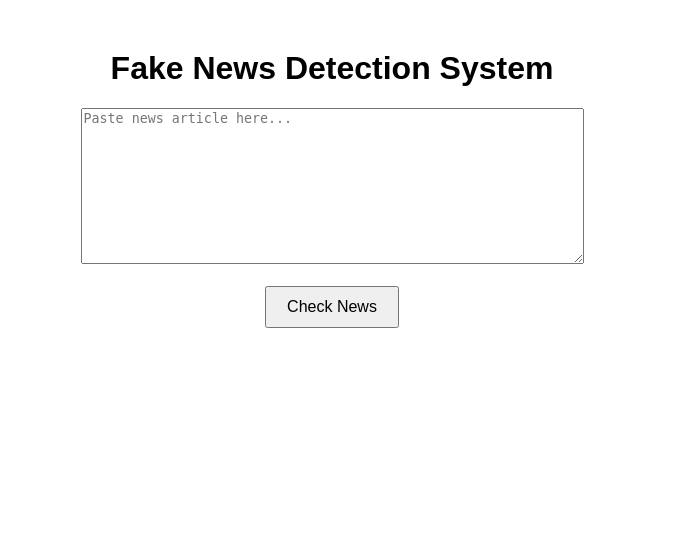
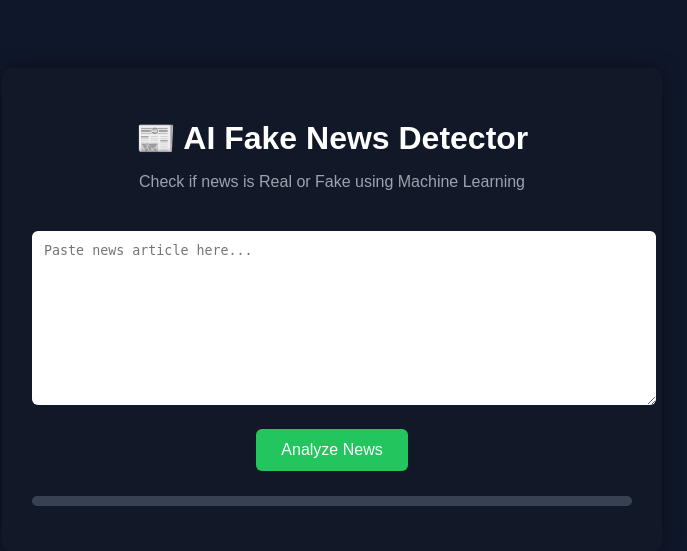
Before and after one commit to meAmanRaj/fake-news-detection-ml, a Flask app: page / in a window 1280 px wide. Shown: the top 551 px of the page, without its empty margins (308-995 px from the left). Run offline with Flask 3, Linux system fonts and the light colour scheme; parts of the project's set-up code (start-up, migrations or seed data) failed here and were passed over.

Commit message:
final working fake news detector

```diff
--- a/app.py
+++ b/app.py
@@ -25,8 +25,9 @@ def predict():
 
     return jsonify({
         "prediction": result,
-        "confidence": f"{confidence:.2f}%"
+        "confidence": confidence
     })
+
 
 if __name__ == "__main__":
     app.run(debug=True)
--- /dev/null
+++ b/static/style.css
@@ -0,0 +1,68 @@
+body {
+    background: #0f172a;
+    color: white;
+    font-family: Arial;
+    display: flex;
+    justify-content: center;
+    padding-top: 60px;
+}
+
+.container {
+    width: 600px;
+    background: #111827;
+    padding: 30px;
+    border-radius: 10px;
+    text-align: center;
+    box-shadow: 0 0 20px rgba(0,0,0,0.4);
+}
+
+h1 {
+    margin-bottom: 5px;
+}
+
+.subtitle {
+    color: #9ca3af;
+    margin-bottom: 20px;
+}
+
+textarea {
+    width: 100%;
+    height: 150px;
+    margin: 20px 0;
+    padding: 12px;
+    border-radius: 6px;
+    border: none;
+}
+
+button {
+    padding: 12px 25px;
+    background: #22c55e;
+    border: none;
+    color: white;
+    font-size: 16px;
+    cursor: pointer;
+    border-radius: 6px;
+}
+
+button:hover {
+    background: #16a34a;
+}
+
+.result-card {
+    margin-top: 25px;
+}
+
+.confidence-bar {
+    width: 100%;
+    height: 10px;
+    background: #374151;
+    margin-top: 10px;
+    border-radius: 5px;
+}
+
+#bar {
+    height: 10px;
+    background: #22c55e;
+    width: 0%;
+    border-radius: 5px;
+}
--- a/templates/index.html
+++ b/templates/index.html
@@ -1,33 +1,51 @@
 <!DOCTYPE html>
 <html>
 <head>
-    <title>Fake News Detector</title>
+    <title>Fake News Detection AI</title>
+    <link rel="stylesheet" href="/static/style.css">
 </head>
-<body style="font-family: Arial; text-align:center; margin-top:50px;">
 
-<h1>Fake News Detection System</h1>
+<body>
 
-<textarea id="newsText" rows="10" cols="60" placeholder="Paste news article here..."></textarea>
-<br><br>
+<div class="container">
 
-<button onclick="checkNews()" style="padding:10px 20px; font-size:16px;">Check News</button>
+    <h1>📰 AI Fake News Detector</h1>
+    <p class="subtitle">Check if news is Real or Fake using Machine Learning</p>
 
-<h2 id="result" style="margin-top:20px;"></h2>
+    <textarea id="newsText" placeholder="Paste news article here..."></textarea>
+
+    <button onclick="checkNews()">Analyze News</button>
+
+    <div class="result-card">
+        <h2 id="result"></h2>
+        <div class="confidence-bar">
+            <div id="bar"></div>
+        </div>
+        <p id="confidence"></p>
+    </div>
+
+</div>
 
 <script>
 async function checkNews() {
+
     let news = document.getElementById("newsText").value;
 
-    let response = await fetch("http://127.0.0.1:5000/predict", {
+    let response = await fetch("/predict", {
         method: "POST",
         headers: {
             "Content-Type": "application/json"
         },
-        body: JSON.stringify({ news: news })
+        body: JSON.stringify({news: news})
     });
 
     let data = await response.json();
+
     document.getElementById("result").innerText = data.prediction;
+    document.getElementById("confidence").innerText =
+        "Confidence: " + data.confidence.toFixed(2) + "%";
+
+    document.getElementById("bar").style.width = data.confidence + "%";
 }
 </script>
 
```
Also changed, not shown: index.html (+132 -12 lines).
